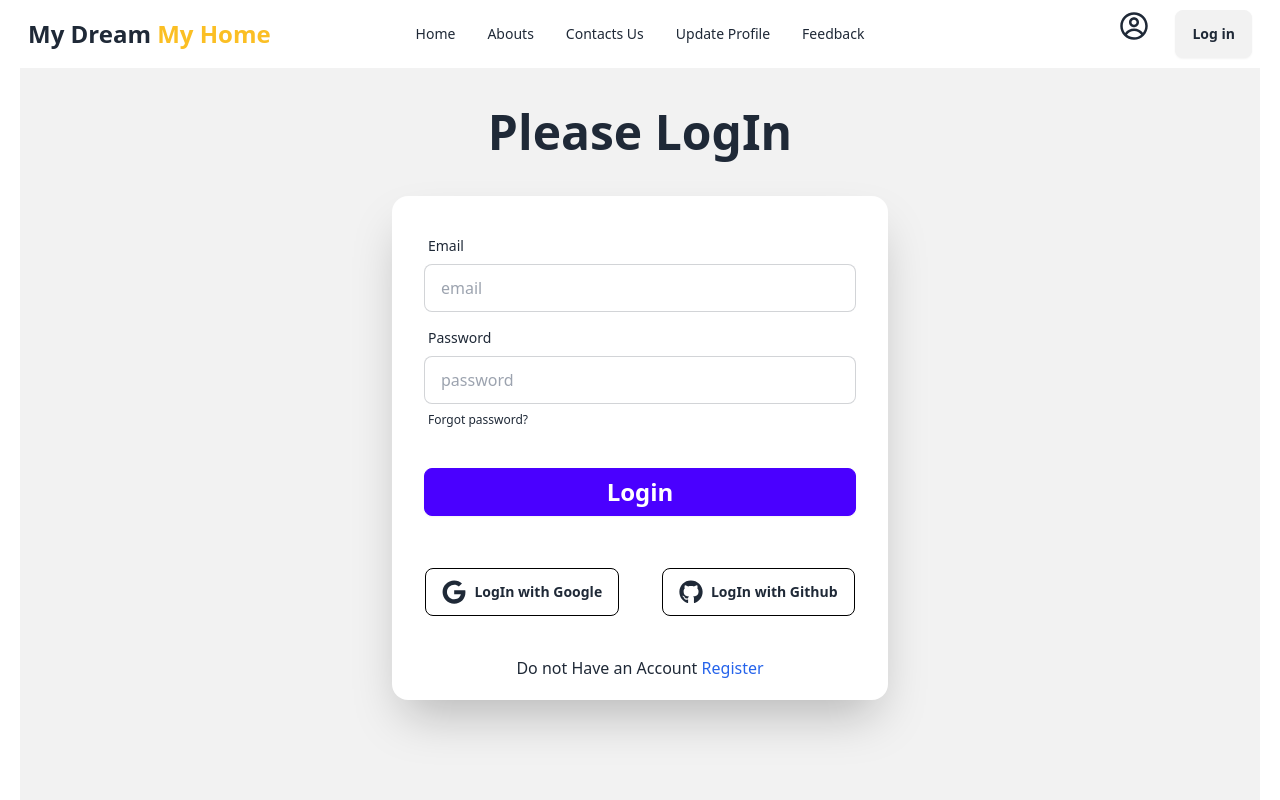
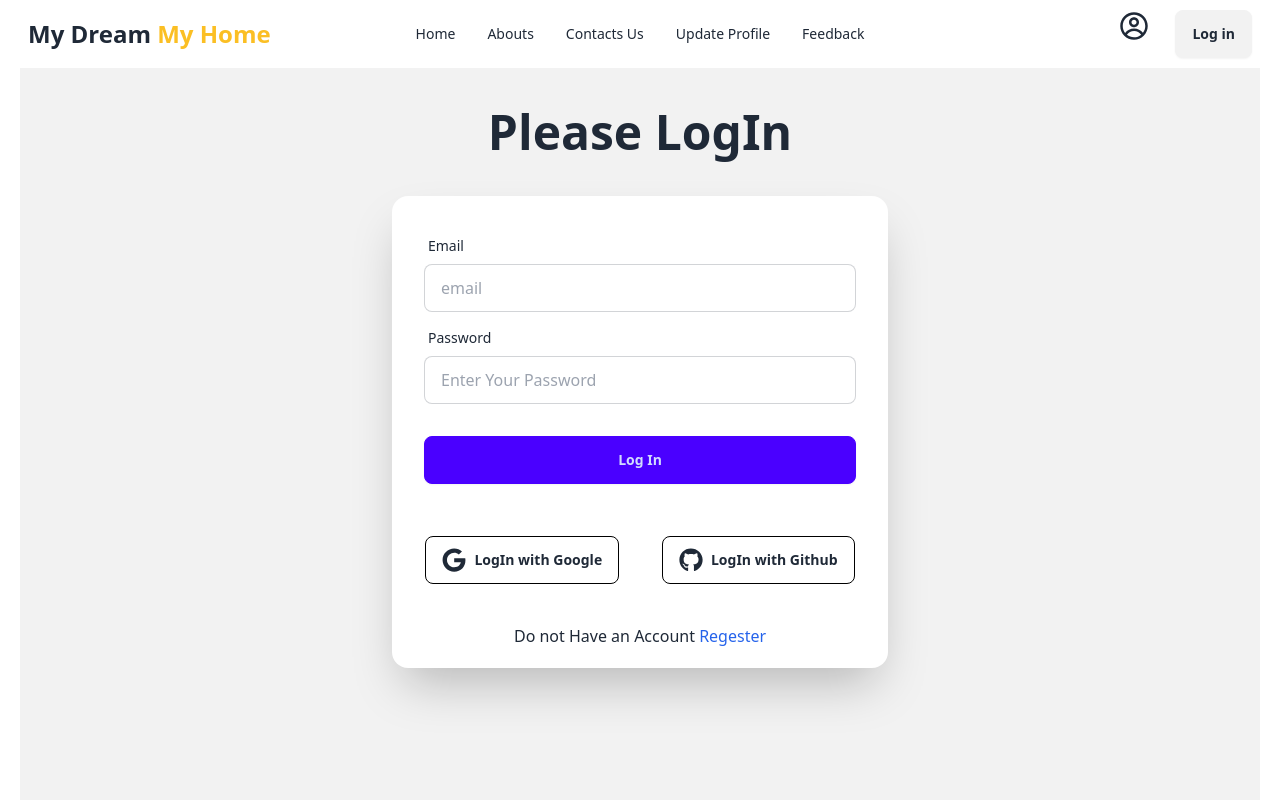
Before and after one commit to emon00007/My-Dream-My-Home, a React (Vite) app: page /login in a window 1280 px wide. Shown: the top 800 px of the page. Built offline with nearby package versions, Linux system fonts and the light colour scheme; no server answers.

Commit message:
redmi file some update

```diff
--- a/src/Components/Loggin/LogIn.jsx
+++ b/src/Components/Loggin/LogIn.jsx
@@ -68,23 +68,32 @@ const LogIn = () => {
 
           <div className="card shrink-0  lg:w-2/5 mx-auto  shadow-2xl bg-base-100">
             <form onSubmit={handelLogin} className="card-body">
+
               <div className="form-control">
                 <label className="label">
                   <span className="label-text">Email</span>
                 </label>
                 <input type="email" name="email" placeholder="email" className="input input-bordered" required />
               </div>
+
               <div className="form-control">
                 <label className="label">
                   <span className="label-text">Password</span>
                 </label>
-                <input type="password" name="password" placeholder="password" className="input input-bordered" required />
-                <label className="label">
-                  <a href="#" className="label-text-alt link link-hover">Forgot password?</a>
-                </label>
+                <div className="relative">
+                  <input
+                    className="input input-bordered w-full py-2 px-4"
+
+                    placeholder="Enter Your Password"
+                    name="password"
+                    id=""
+                    required
+                  />
+
+                </div>
               </div>
               <div className="form-control mt-6">
-                <Link to='/' className="btn btn-primary text-white text-2xl">Login</Link>
+                <button className="btn btn-primary">Log In</button>
               </div>
 
             </form>
@@ -93,7 +102,7 @@ const LogIn = () => {
               <button className="btn  btn-ghost border border-black " onClick={handleGoogleSignIn}><FaGoogle className="text-2xl"></FaGoogle>LogIn with Google </button>
               <button className="btn btn-ghost border border-black " onClick={handleGithubSignIn}><FaGithub className="text-2xl"></FaGithub>LogIn with Github </button>
             </div>
-            <div className="text-center py-5"><p>Do not Have an Account <Link className="text-blue-600" to="/register">Register</Link></p></div>
+            <div className="text-center py-5"><p>Do not Have an Account <Link className="text-blue-600" to="/register">Regester</Link></p></div>
           </div>
         </div>
       </div>
```
